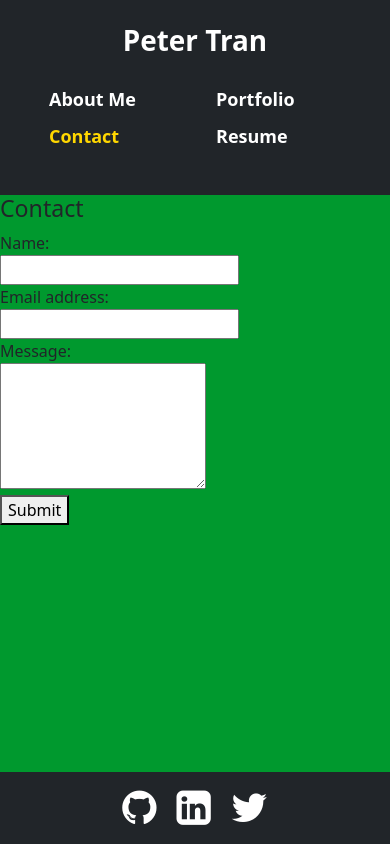
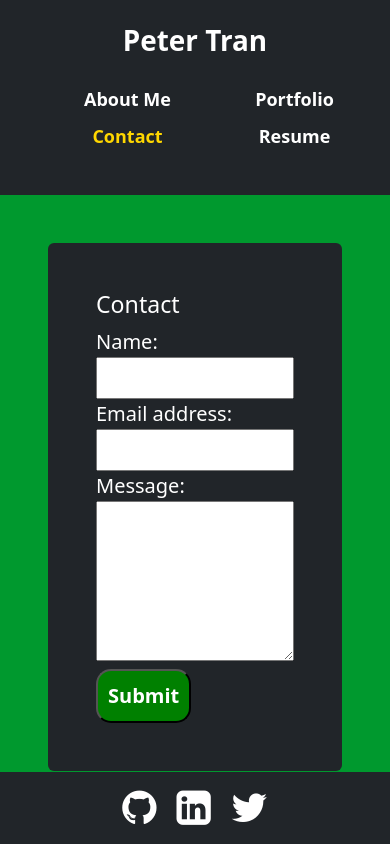
Before and after one commit to ptran77/react-portfolio, a React (Create React App) app: page / in a window 390 px wide. Both pictures are taken after a click on the element "Contact". Built offline with nearby package versions, Linux system fonts and the light colour scheme.

Commit message:
stylize Contact

```diff
--- a/src/components/Contact/index.js
+++ b/src/components/Contact/index.js
@@ -34,23 +34,23 @@ function Contact() {
   }
 
   return (
-    <div>
+    <div className="contact bg-dark text-white m-5 p-5 rounded">
       <h3>Contact</h3>
       <div className="contact-form" onSubmit={handleSubmit}>
         <div>
           <label htmlFor="name">Name:</label><br />
-          <input type="text" name="name" defaultValue={name} onBlur={handleChange}/>
+          <input type="text" name="name" defaultValue={name} onBlur={handleChange} className="w-100 p-1"/>
         </div>
         <div>
           <label htmlFor="email">Email address:</label><br />
-          <input type="email" name="email" defaultValue={email} onBlur={handleChange}/>
+          <input type="email" name="email" defaultValue={email} onBlur={handleChange} className="w-100 p-1"/>
         </div>
         <div>
           <label htmlFor="message">Message:</label><br />
-          <textarea name="message" rows="5"  defaultValue={message} onBlur={handleChange}/>
+          <textarea name="message" rows="5"  defaultValue={message} onBlur={handleChange} className="w-100 p-1"/>
         </div>
         <div className="errorMessage">{errorMessage}</div>
-        <button data-testid="button" type="submit">Submit</button>
+        <button data-testid="button" type="submit" className="submit-btn">Submit</button>
       </div>
     </div>
   )
--- a/src/style.css
+++ b/src/style.css
@@ -71,6 +71,23 @@ footer a {
   color:rgb(251, 255, 0)
 }
 
+.contact-form div {
+  font-size: 20px;
+}
+
+.submit-btn {
+  font-size: 20px;
+  padding: 10px;
+  border-radius: 15px;
+  font-weight: bold;
+  background-color: green;
+  color: white;
+}
+
+.submit-btn:hover {
+  background-color: darkgreen;
+}
+
 @media screen and (max-width: 1233px) {
   .project {
     width: 48%
@@ -88,6 +105,10 @@ footer a {
 
 @media screen and (max-width: 768px) {
   h1 {
+    text-align: center;
+  }
+
+  .navOp {
     text-align: center;
   }
   .About h2{
```
